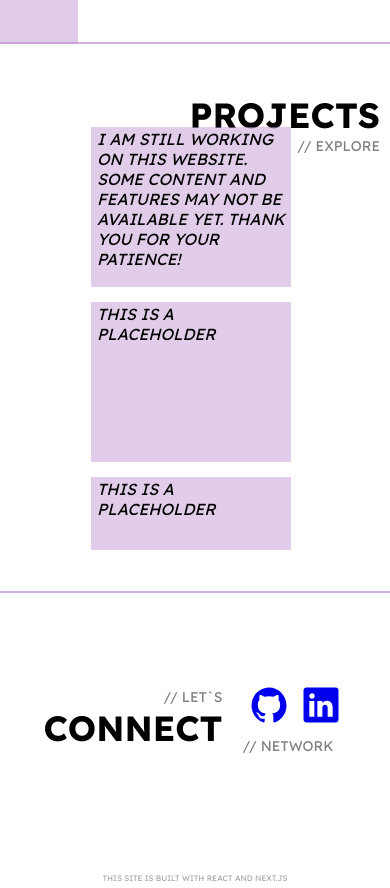
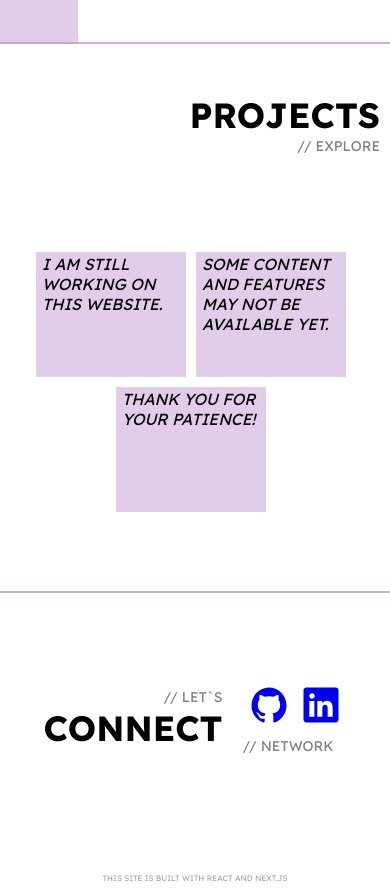
Before and after one commit to carmen136/Personal-Portfolio, a Next.js app: page / in a window 390 px wide. Shown: the part 800-1688 px from the top of the page. Built offline with nearby package versions, Linux system fonts and the light colour scheme; a web font is replaced by a local one.

Commit message:
update width and height for project container and adapt media queries

```diff
--- a/components/Projects/index.js
+++ b/components/Projects/index.js
@@ -13,9 +13,9 @@ export default function Projects() {
 
                 <StyledTextBottomWrapper>
                     <StyledList>
-                        <StyledListItem>I am still working on this website. Some content and features may not be available yet. Thank you for your patience! </StyledListItem>
-                        <StyledListItem>This is a placeholder</StyledListItem>
-                        <StyledListItem>This is a placeholder</StyledListItem>
+                        <StyledListItem>I am still working on this website.</StyledListItem>
+                        <StyledListItem>Some content and features may not be available yet.</StyledListItem>
+                        <StyledListItem>Thank you for your patience!</StyledListItem>
                     </StyledList>
                 </StyledTextBottomWrapper>
             </StyledContentContainer>
@@ -85,10 +85,14 @@ const StyledTextBottomWrapper = styled.div`
 const StyledList = styled.ul`
     display: flex;
     list-style: none;
-    gap: 15px;
+    gap: 10px;
     flex-wrap: wrap;
     justify-content: center;
     align-items: center;
+
+    @media(min-width: 503px){
+        gap: 15px;
+    }
 `;
 
 const StyledListItem = styled.li`
@@ -96,16 +100,18 @@ const StyledListItem = styled.li`
     font-style: italic;
     background-color: rgba(var(--bg-color-highlight), 0.5);
     padding: 2px 6px;
-    width: 250px;
-    height: 250px;
+    width: 150px;
+    height: 125px;
 
-    @media(max-width: 576px){
-        width: 150px;
-        height: 125px;
-    }
-
-    @media(max-width: 768px){
+    @media(min-width: 503px){
         width: 200px;
         height: 160px;
     }
+
+    @media(min-width: 813px){
+        width: 250px;
+        height: 250px;
+    }
+
+
 `;
```
